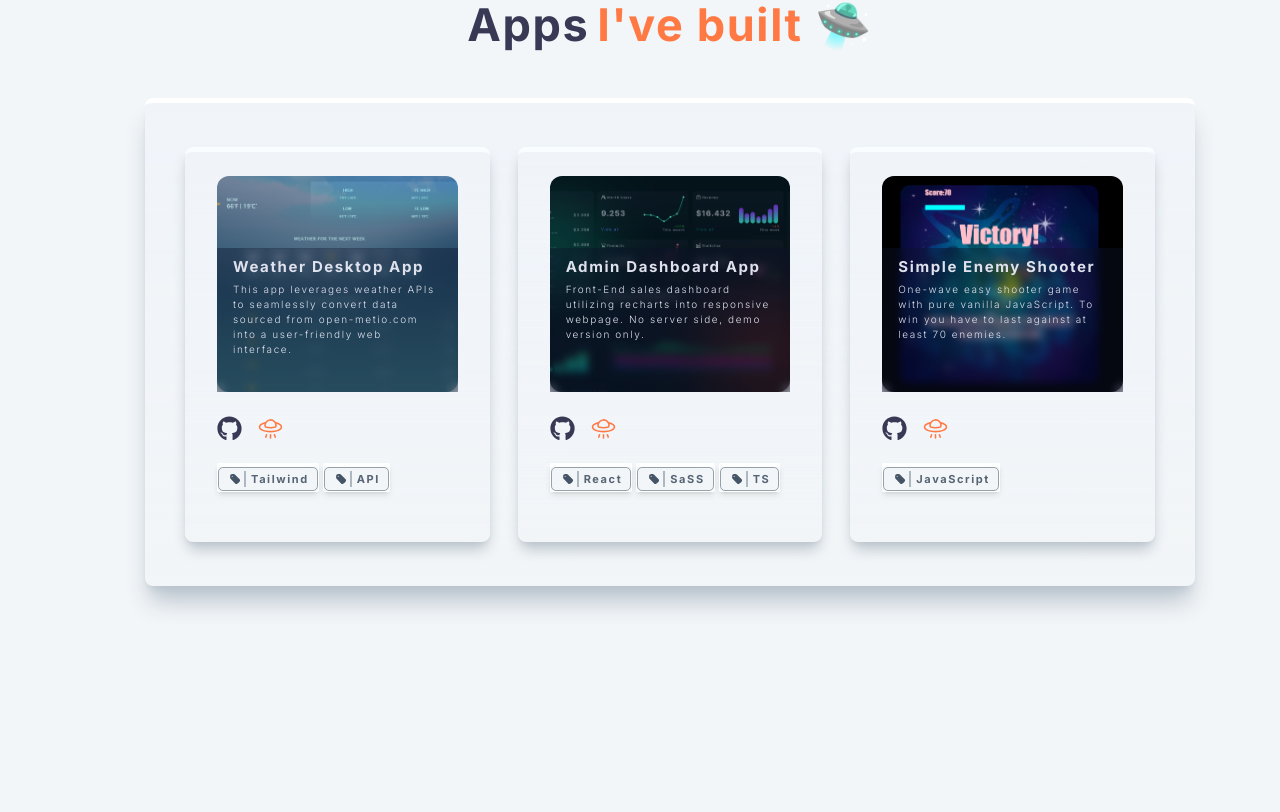
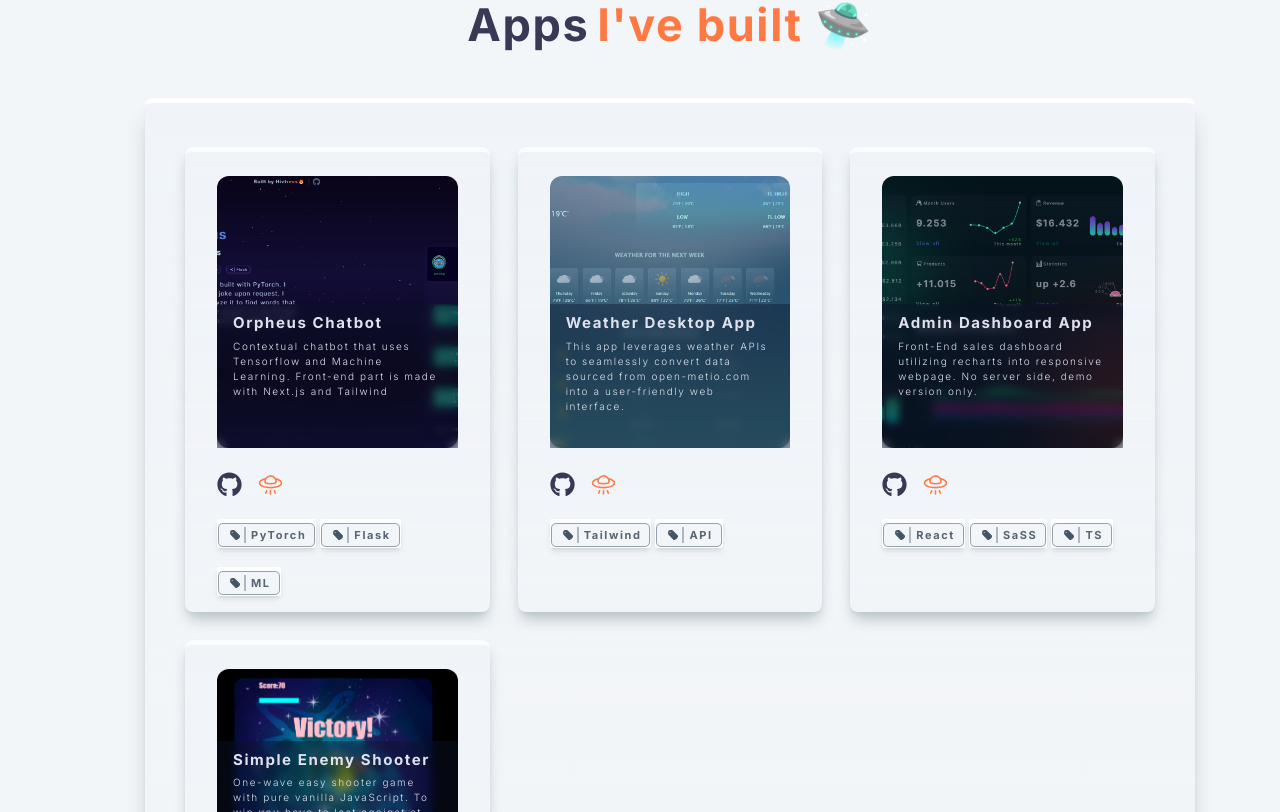
Before and after one commit to Hvitrevs/new-hub, a Next.js app: page / in a window 1280 px wide. Shown: the part 795-1607 px from the top of the page. Before the commit the page ends 1497 px from the top, so only its background shows below. Built offline with nearby package versions, Linux system fonts and the light colour scheme.

Commit message:
added new project

```diff
--- a/app/components/data/Data.ts
+++ b/app/components/data/Data.ts
@@ -1,6 +1,30 @@
 
 
 export const projectDetails = [
+  {
+    id: 0,
+    color: 'red',
+    project_name: 'Orpheus Chatbot',
+    project_desc: 'Contextual chatbot that uses Tensorflow and Machine Learning. Front-end part is made with Next.js and Tailwind',
+    tech_stack: 'PyTorch',
+    project_img: '/orpheus.png',
+    project_url: 'https://orpheus-bot.netlify.app',
+    project_page:'https://github.com/Hvitrevs/bot-react',
+    widgetInfo: [
+      {
+        id: 1,
+        title: 'PyTorch',
+      },
+      {
+        id: 2,
+        title: 'Flask',
+      },
+      {
+        id: 3,
+        title: 'ML',
+      },
+    ],
+  },
   {
     id: 1,
     color: 'red',
--- a/package.json
+++ b/package.json
@@ -14,7 +14,7 @@
     "@heroicons/react": "^2.1.1",
     "@mui/icons-material": "^5.15.8",
     "@mui/material": "^5.15.7",
-    "next": "14.1.0",
+    "next": "^14.1.0",
     "next-themes": "^0.2.1",
     "react": "^18",
     "react-dom": "^18"
```
Also changed, not shown: public/orpheus.png (added), 1 other file (tests, documents, lock files or other folders).
